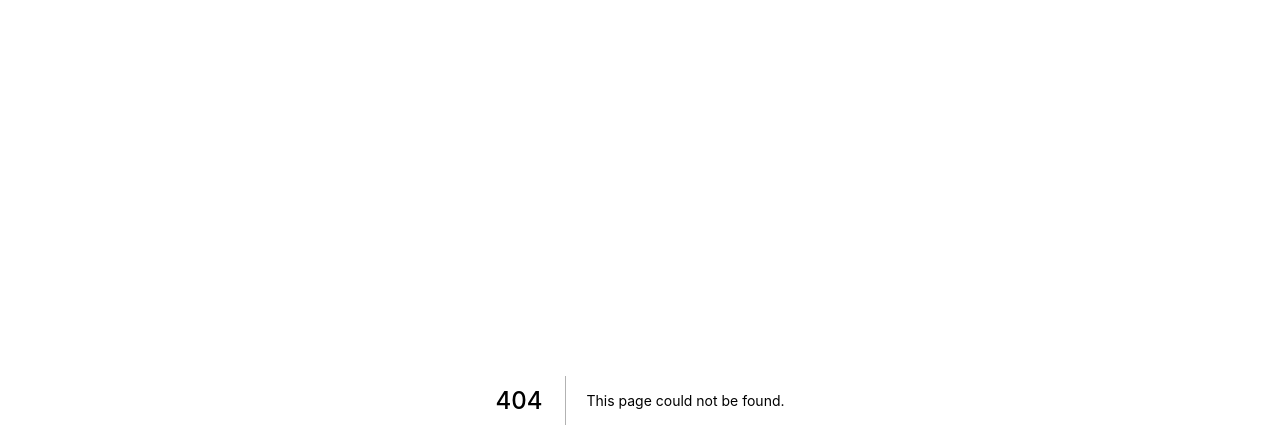
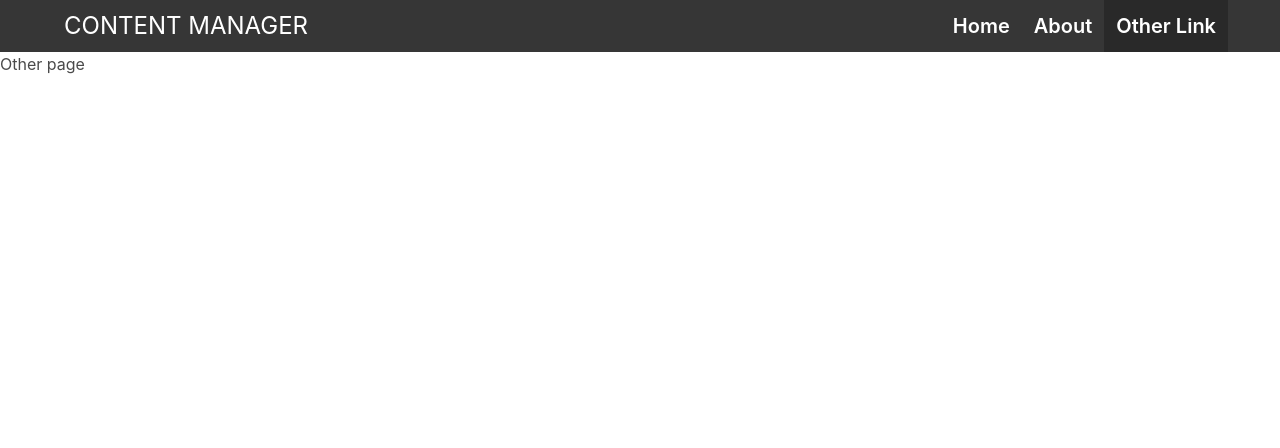
Before and after one commit to marlonfsolis/Next_Content_Manager, a Next.js app in the folder ContentManager.Client/: page /home/otherpage in a window 1280 px wide. Before the commit this address had no page. Shown: the top 448 px of the page. Built offline with nearby package versions, Linux system fonts and the light colour scheme.

Commit message:
Link is-active working

```diff
--- a/ContentManager.Client/components/Navbar.js
+++ b/ContentManager.Client/components/Navbar.js
@@ -5,14 +5,16 @@ import { useRouter } from "next/router";
 const Navbar = () => {
   const router = useRouter();
 
-  const getLinkClasses = (path, exact = true) => {
+  const getLinkClasses = (path, exact = false) => {
     let routePath = "";
     routePath = router.asPath || "";
-    // console.log(router.asPath);
+    console.log(routePath);
 
     let classes = "navbar-item is-size-5 has-text-weight-semibold";
-    if ( exact && path === routePath) {
-      classes = classes.concat(" is-active");
+    if ( exact) {
+      if (path === routePath) {
+        classes = classes.concat(" is-active");
+      }
     } else if (routePath.startsWith(path)) {
       classes = classes.concat(" is-active");
     }
@@ -38,13 +40,18 @@ const Navbar = () => {
           <div id="navbarMenu" className="navbar-menu">
             <div className="navbar-end">
               <Link href="/" passHref>
-                <a className={getLinkClasses("/home")}>
+                <a className={getLinkClasses("/home", true)}>
                   Home
                 </a>
               </Link>
               <Link href="/home/about" passHref>
                 <a className={getLinkClasses("/home/about")}>
-                About
+                  About
+                </a>
+              </Link>
+              <Link href="/home/otherpage" passHref>
+                <a className={getLinkClasses("/home/otherpage")}>
+                  Other Link
                 </a>
               </Link>
             </div>
--- a/ContentManager.Client/pages/home/about.js
+++ b/ContentManager.Client/pages/home/about.js
@@ -19,7 +19,7 @@ export default function About() {
 
   return (
     <Layout>
-    <h1>{data.message}</h1>
+    <h1 className="h1">{data.message}</h1>
     </Layout>
   );
 }
--- /dev/null
+++ b/ContentManager.Client/pages/home/otherpage.js
@@ -0,0 +1,10 @@
+import Layout from "components/Layout";
+
+export default function OtherPage() {
+
+  return (
+    <Layout>
+      <h1 className="h1">Other page</h1>
+    </Layout>
+  );
+}
```
